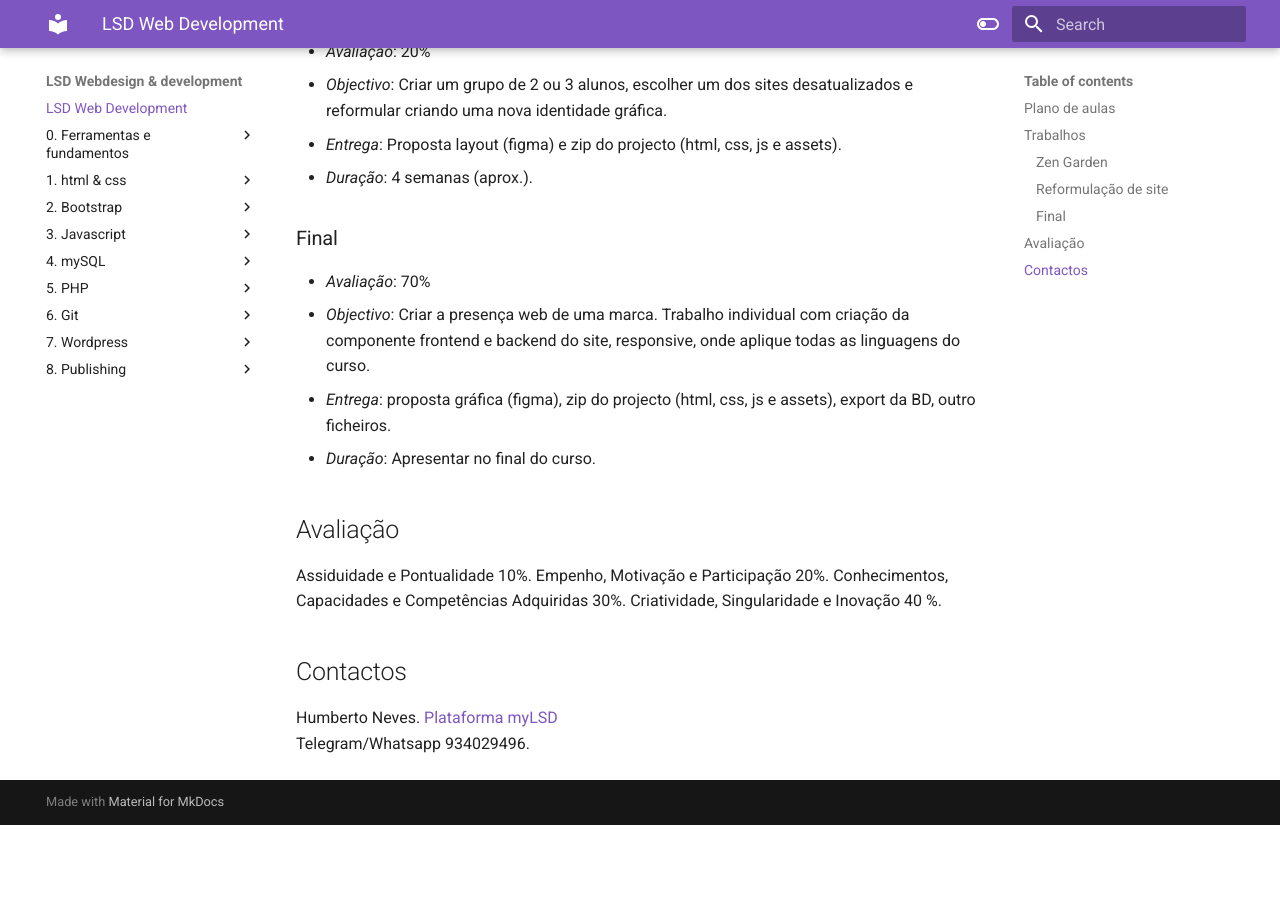
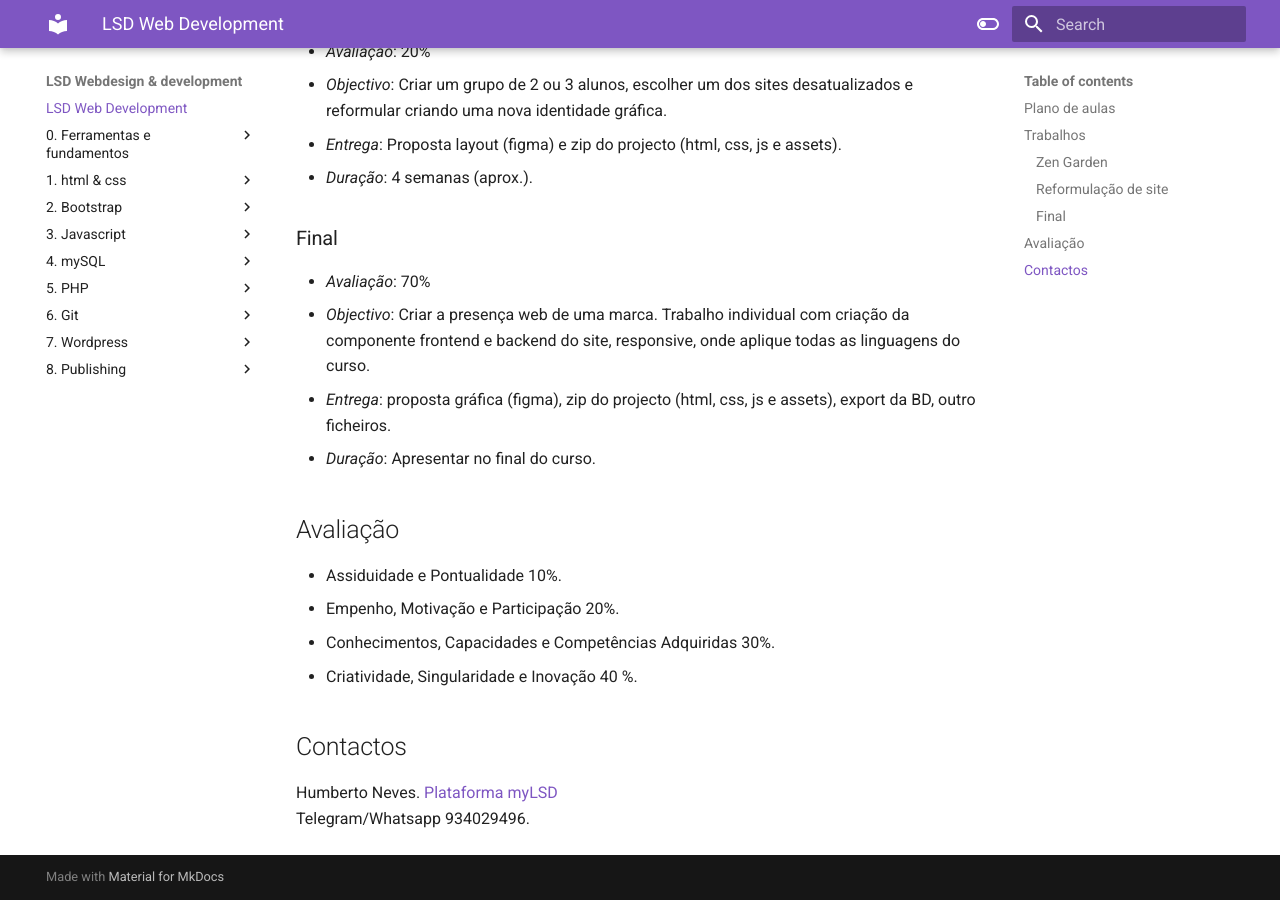
Before and after one commit to hjneves/lsd-docs, an MkDocs documentation site: the page built from docs/index.md, in a window 1280 px wide and 900 px high, scrolled down 1339 px. Built offline with MkDocs 1.6.1 and Material for MkDocs 9.7.7, drawn with Linux system fonts in a browser that asks for light colours; before the commit the page ends 2164 px from its top, so only the background shows below that.

```diff
--- a/docs/index.md
+++ b/docs/index.md
@@ -44,10 +44,10 @@ Notas para o módulo de web development do curso LSD Webdesign & Development.
 
 ## Avaliação
 
-Assiduidade e Pontualidade 10%.
-Empenho, Motivação e Participação 20%.
-Conhecimentos, Capacidades e Competências Adquiridas 30%.
-Criatividade, Singularidade e Inovação 40 %.
+- Assiduidade e Pontualidade 10%.
+- Empenho, Motivação e Participação 20%.
+- Conhecimentos, Capacidades e Competências Adquiridas 30%.
+- Criatividade, Singularidade e Inovação 40 %.
 
 ## Contactos
 Humberto Neves.
```
Also changed, not shown: docs/0. Ferramentas e fundamentos/Ferramentas.md (+11 -8 lines), docs/resources/chrome.png (added), docs/resources/codepen.png (added), docs/resources/codesandbox.png (added), docs/resources/mamp.png (added), docs/resources/visual-studio-code.png (added).
